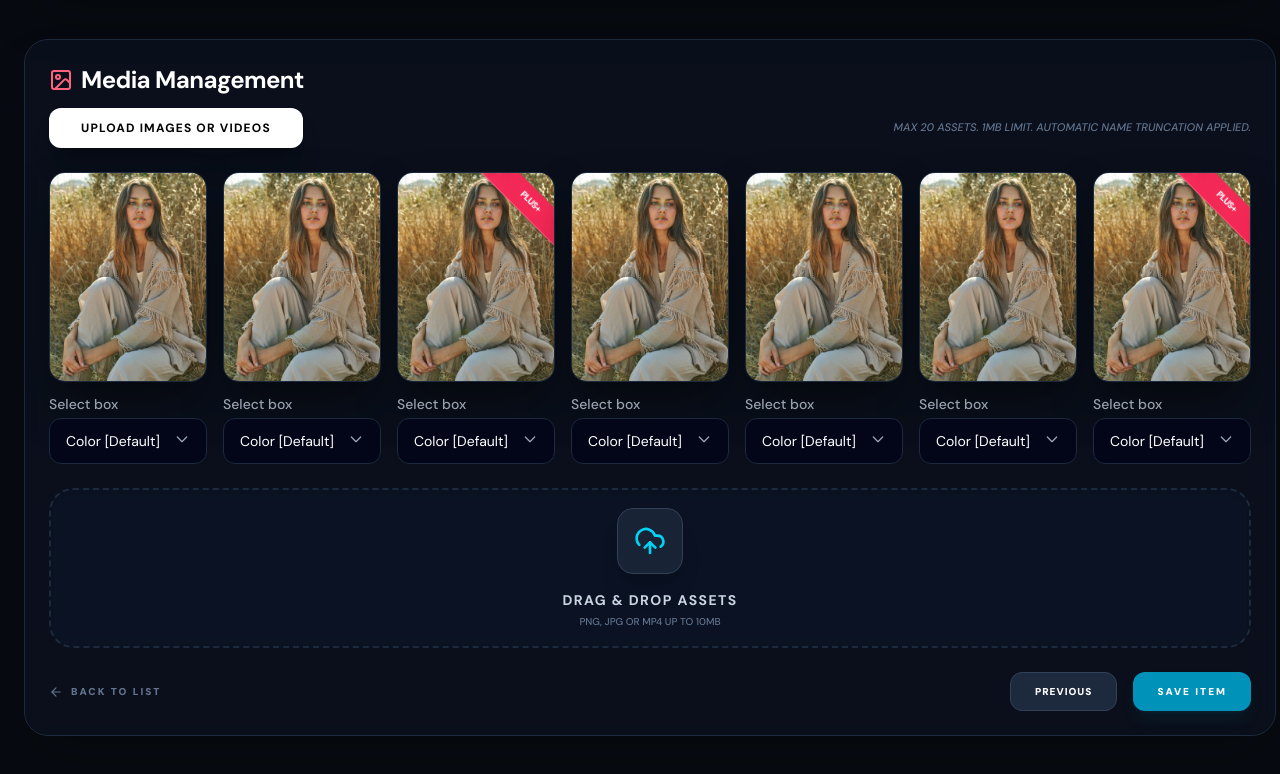
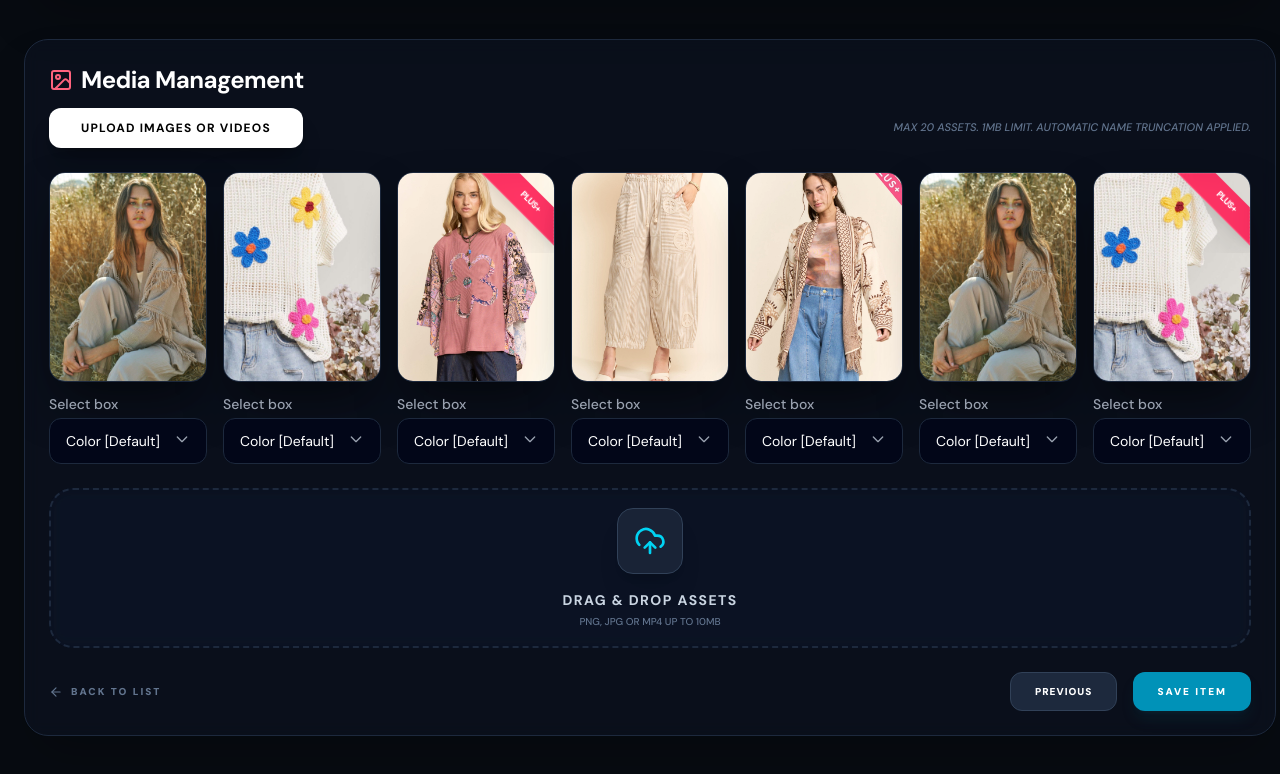
Before and after one commit to Animesh459/Vuerprise, a Vue app: page /products/1 in a window 1280 px wide. Shown: the part 1375-2149 px from the top of the page. Built offline with nearby package versions, Linux system fonts and the light colour scheme.

Commit message:
product image path issue fixed

```diff
--- a/src/components/product/UploadImageVideo.vue
+++ b/src/components/product/UploadImageVideo.vue
@@ -30,7 +30,7 @@
             <!-- Image Card -->
             <div class="relative aspect-[3/4] rounded-2xl overflow-hidden bg-slate-900 border border-slate-800 group-hover:border-cyan-500/50 transition-all duration-300 shadow-2xl shadow-black/60 group-hover:-translate-y-1">
               <img
-                  :src="item.image"
+                  :src="getProductImage(item.image)"
                   :alt="`Product model ${index + 1}`"
                   class="w-full h-full object-cover transition-transform duration-700 group-hover:scale-110"
               />
@@ -134,6 +134,7 @@ import {
   AlertTriangleIcon, PlusIcon
 } from 'lucide-vue-next'
 import CustomSelect from "@/components/CustomSelect.vue";
+import {getProductImage} from "@/utils/helper.js";
 
 const isDragging = ref(false)
 const status = ref('active')
@@ -174,13 +175,13 @@ const stats = [
 ]
 
 const items = ref([
-  { image: '/product/1.jpg', color: 'Default', isPlus: false },
-  { image: '/product/1.jpg', color: 'Default', isPlus: false },
-  { image: '/product/1.jpg', color: 'Default', isPlus: true },
-  { image: '/product/1.jpg', color: 'Default', isPlus: false },
-  { image: '/product/1.jpg', color: 'Default', isPlus: false },
-  { image: '/product/1.jpg', color: 'Default', isPlus: false },
-  { image: '/product/1.jpg', color: 'Default', isPlus: true },
+  { image: '1.jpg', color: 'Default', isPlus: false },
+  { image: '2.jpg', color: 'Default', isPlus: false },
+  { image: '3.jpg', color: 'Default', isPlus: true },
+  { image: '4.jpg', color: 'Default', isPlus: false },
+  { image: '5.jpg', color: 'Default', isPlus: false },
+  { image: '1.jpg', color: 'Default', isPlus: false },
+  { image: '2.jpg', color: 'Default', isPlus: true },
 ])
 
 const handleDrop = (e) => {
```
